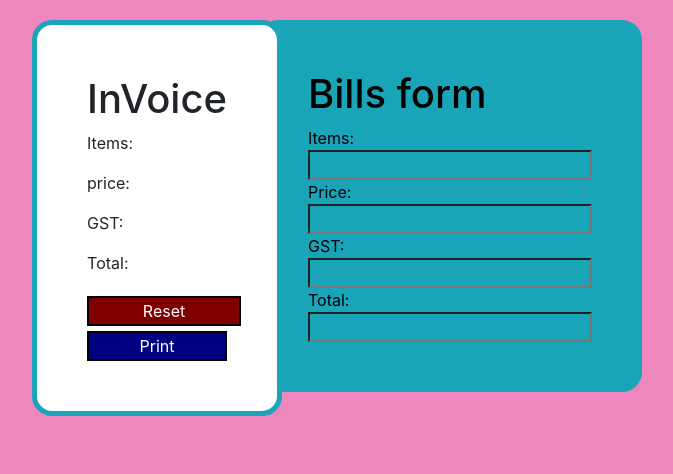
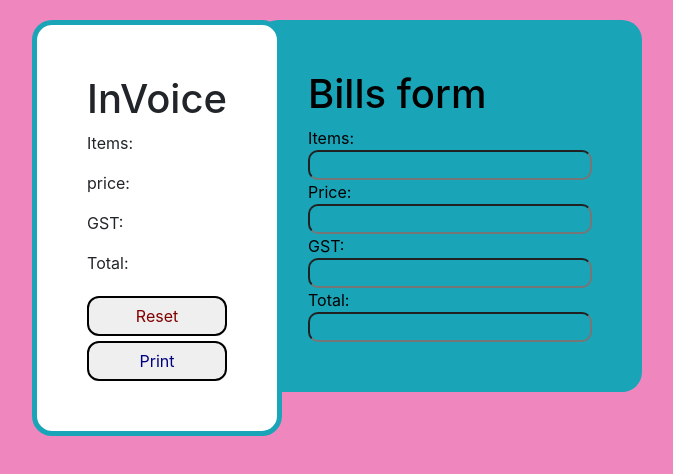
Before and after one commit to priyasarpate/billing-app, a React (Create React App) app: page / in a window 1280 px wide. Shown: the top 474 px of the page, without its empty margins (210-883 px from the left). Built offline with nearby package versions, Linux system fonts and the light colour scheme.

Commit message:
button new style

```diff
--- a/src/Inputform.css
+++ b/src/Inputform.css
@@ -46,6 +46,7 @@ input{
     width: 100%;
     color: black;
     background-color: #1aa4b8;
+    border-radius: 10px;
 }
 .form{
     justify-content: center;
--- a/src/Invoice.css
+++ b/src/Invoice.css
@@ -20,16 +20,29 @@ justify-content: center;
 
 }
 .reset-button{
-    background-color:#800000;
-    color: white;
-    width: 110%;
+    background-color: none;
+    color: #800000;
+    width: 100%;
     border: 2px solid black;
     margin-bottom: 5px;
     margin-top: 5px;
+    height: 40px;
+    border-radius: 12px;
 }
 .print-button{
-    background-color:#000080;
+    background-color: none;
     width: 100%;
+    color: #000080;
+    height: 40px;
+    border: 2px solid black;
+    border-radius: 12px;
+
+}
+.print-button:hover{
+   background-color:  #000080;
+   color: white;
+}
+.reset-button:hover{
+    background-color:  #800000;
     color: white;
-    border: 2px solid black;
 }
```
